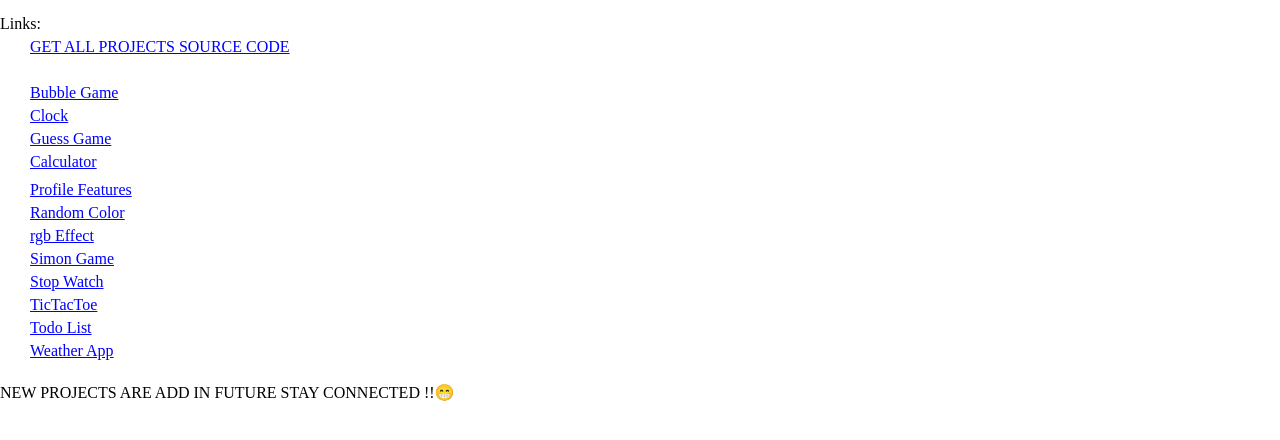
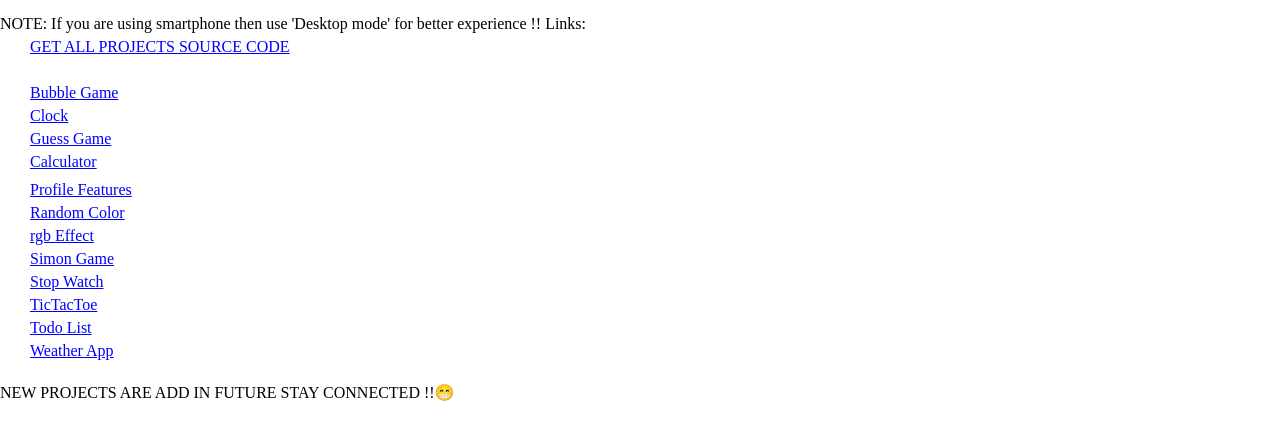
Before and after one commit to shresth20/JS-miniProjects, a plain HTML site: page index.html in a window 1280 px wide. Shown: the part 40-480 px from the top of the page. Drawn offline with Linux system fonts and the light colour scheme.

Commit message:
Update index.html
code update

```diff
--- a/index.html
+++ b/index.html
@@ -24,7 +24,6 @@
         }
 
         #top {
-
             width: 100%;
             font-size: xx-large;
             background-color: #bdbdbd;
@@ -35,6 +34,7 @@
 <body>
     <div id="top">JavaScript Mini-Projects</div>
     <br>
+    NOTE: If you are using smartphone then use 'Desktop mode' for better experience !!
     Links:
     <a href="https://github.com/shresth20/JS-miniProjects">GET ALL PROJECTS SOURCE CODE</a><br>
     <a href="bubbleGame\index.html">Bubble Game</a>
```
